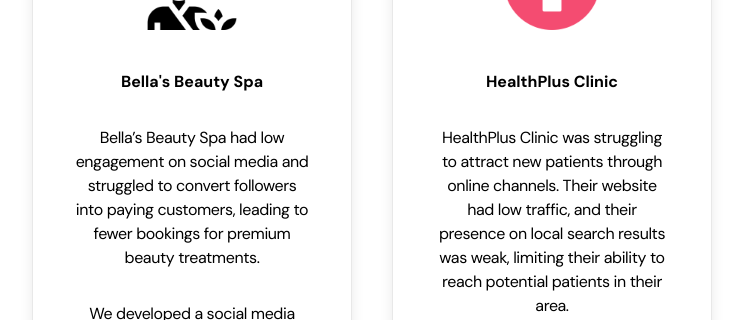
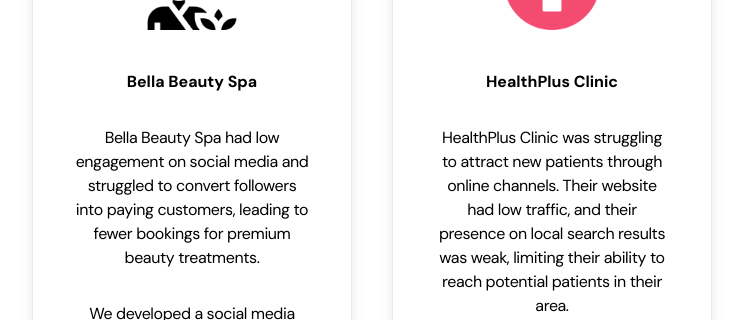
Before and after one commit to techshalinii/yesrank-green, a Next.js app: page /caseStudy in a window 1280 px wide. Shown: the part 2229-2549 px from the top of the page, without its empty margins (268-1011 px from the left). Built offline with nearby package versions, Linux system fonts and the light colour scheme.

Commit message:
resolved  error caused by quotation mark

```diff
--- a/src/app/caseStudy/page.tsx
+++ b/src/app/caseStudy/page.tsx
@@ -39,9 +39,9 @@ const service= [
         result: ' Achieved a 150% increase in organic traffic and a 30% rise in qualified leads within 6 months.'
     },
     {
-        title: "Bella's Beauty Spa",
+        title: "Bella Beauty Spa",
         imageSrc: spa,
-        problem: 'Bella’s Beauty Spa had low engagement on social media and struggled to convert followers into paying customers, leading to fewer bookings for premium beauty treatments.',
+        problem: 'Bella Beauty Spa had low engagement on social media and struggled to convert followers into paying customers, leading to fewer bookings for premium beauty treatments.',
         solution:'We developed a social media strategy, focusing on visually engaging posts, targeted Instagram and Facebook ads, and collaborations with local influencers. Seasonal promotions were also introduced.',
         result: ' Increased social media engagement by 500% and bookings by 40%, while doubling their Instagram followers in 6 months.'
     },
```
